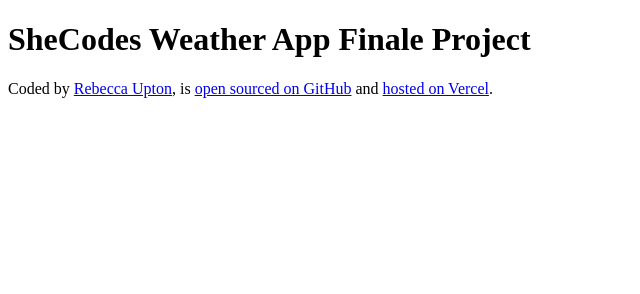
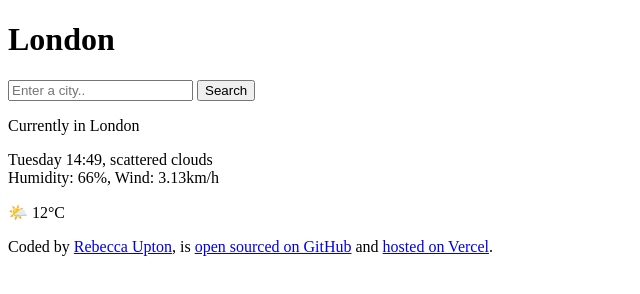
Before and after one commit to reb84/SheCodes-Plus-Weather-App, a plain HTML site: page index.html in a window 1280 px wide. Shown: the whole page, without its empty margins (0-640 px from the left). Drawn offline with Linux system fonts and the light colour scheme.

Commit message:
basic html updated

```diff
--- a/index.html
+++ b/index.html
@@ -7,8 +7,29 @@
     <link rel="stylesheet" href="src/style.css" />
   </head>
   <body>
-    <h1>SheCodes Weather App Finale Project</h1>
+    <header>
+      <div><h1>London</h1></div>
+      <div>
+        <form>
+          <input type="search" placeholder="Enter a city.." required />
+          <input type="submit" value="Search" />
+        </form>
+      </div>
+    </header>
+    <main>
+      <div>
+        <p>Currently in London</p>
+      </div>
 
+      <div>
+        <p>
+          Tuesday 14:49, scattered clouds
+          <br />
+          Humidity: 66%, Wind: 3.13km/h
+        </p>
+      </div>
+      <div>🌤️ 12°C</div>
+    </main>
     <footer>
       <p>
         Coded by
```
